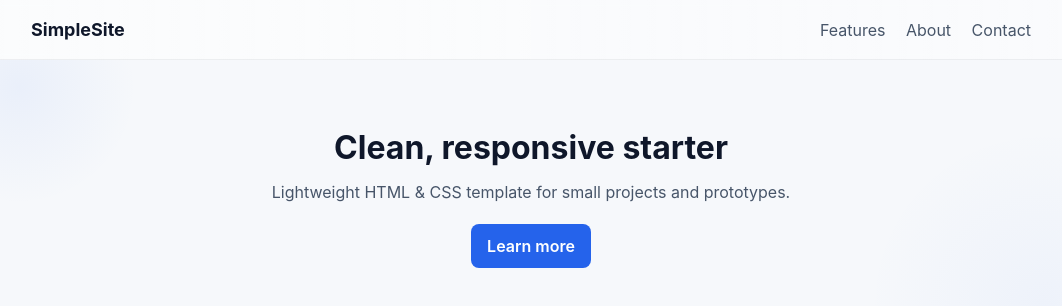
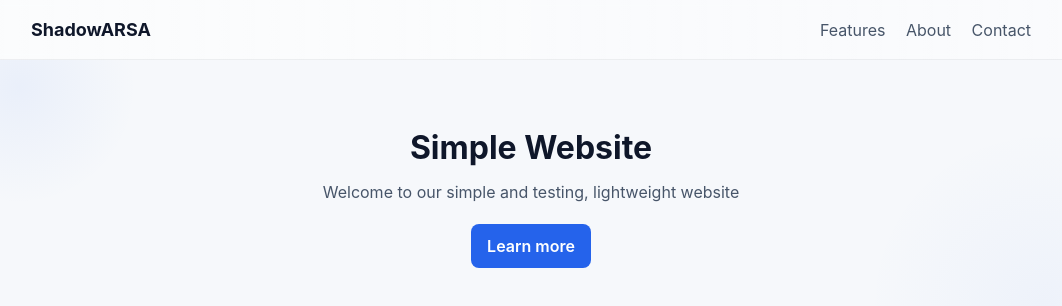
Before and after one commit to arsa6789/Codemanager, a plain HTML site: page index.html in a window 1280 px wide. Shown: the whole page, without its empty margins (109-1171 px from the left). Drawn offline with Linux system fonts and the light colour scheme.

Commit message:
Website changes

```diff
--- a/index.html
+++ b/index.html
@@ -3,13 +3,13 @@
 <head>
     <meta charset="UTF-8">
     <meta name="viewport" content="width=device-width, initial-scale=1.0">
-    <title>Simple Website</title>
+    <title>ShadowARSA</title>
     <link rel="stylesheet" href="style.css">
 </head>
 <body>
     <header class="site-header">
         <div class="container">
-            <h1 class="logo">SimpleSite</h1>
+            <h1 class="logo">ShadowARSA</h1>
             <nav class="nav">
                 <a href="#features">Features</a>
                 <a href="#about">About</a>
@@ -21,8 +21,8 @@
     <main>
         <section class="hero">
             <div class="container">
-                <h2>Clean, responsive starter</h2>
-                <p>Lightweight HTML & CSS template for small projects and prototypes.</p>
+                <h2>Simple Website</h2>
+                <p>Welcome to our simple and testing, lightweight website</p>
                 <a class="btn" href="#features">Learn more</a>
             </div>
         </section>
```
